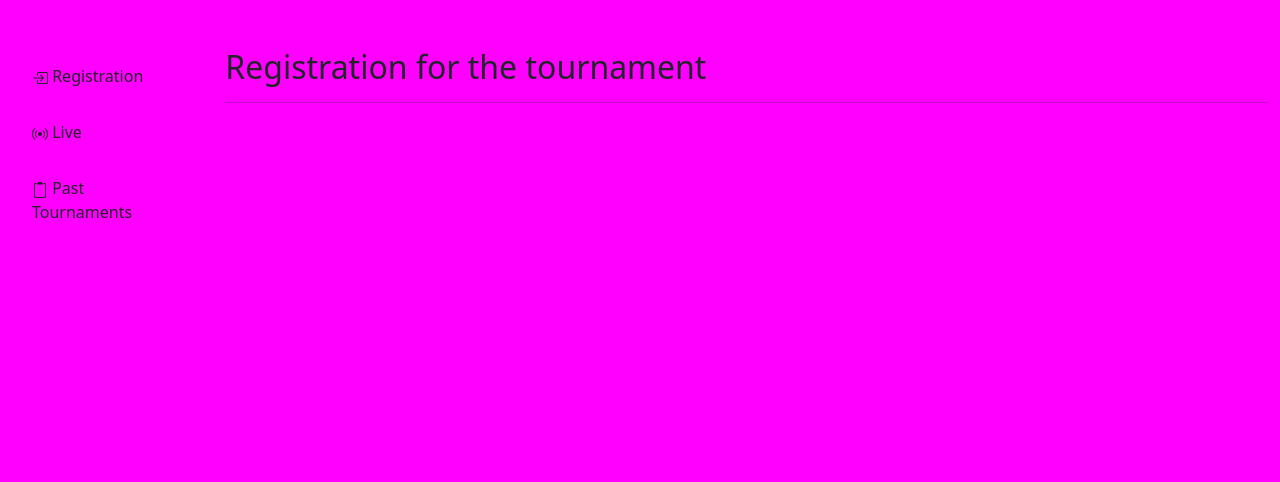
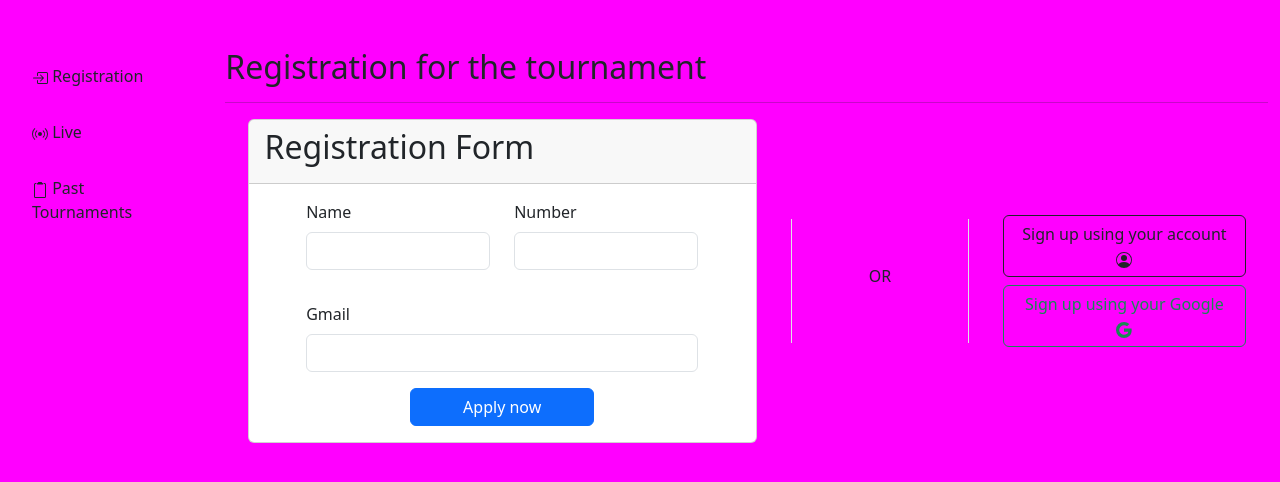
Before and after one commit to danilkberlin/Swift-Game-db, a PHP site: page /tournaments in a window 1280 px wide. Shown: the part 72-554 px from the top of the page. Run offline with PHP 8.4, Linux system fonts and the light colour scheme.

Commit message:
Wrote registration conditions for the tournament.

```diff
--- a/app/Model/Tournaments.php
+++ b/app/Model/Tournaments.php
@@ -0,0 +1,24 @@
+<?php
+
+namespace app\model;
+use app\core\Model;
+use PDO;
+
+class Tournaments extends Model{
+
+    public function addTournamentForUserWithoutAccount($user_name, $user_email, $user_telephone, $register_date){
+        $sql = "INSERT INTO tournaments (user_name, user_email, user_telephone, register_date) VALUES (:user_name, :user_email, :user_telephone, :register_date)";
+        $stmt = $this->db->prepare($sql);
+        $stmt->bindParam(':user_name', $user_name, PDO::PARAM_STR);
+        $stmt->bindParam(':user_email', $user_email, PDO::PARAM_STR);
+        $stmt->bindParam(':user_telephone', $user_telephone, PDO::PARAM_STR);
+        $stmt->bindParam(':register_date', $register_date, PDO::PARAM_STR);
+        return $stmt->execute();
+    }
+
+    public function addTournamentForUserWithAccount($fk_user, $register_date){
+        $result = $this->db->query("INSERT INTO tournaments (fk_user, register_date ) VALUES ('$fk_user', '$register_date')");
+        return $result;
+    }
+
+}
--- a/app/controller/TournamentsController.php
+++ b/app/controller/TournamentsController.php
@@ -2,6 +2,7 @@
 
 namespace app\controller;
 use app\core\Controller;
+use PDO;
 
 class TournamentsController extends Controller {
 
@@ -10,6 +11,28 @@ class TournamentsController extends Controller {
     }
 
     public function listAction(){
+        ob_start();
+        if($_SERVER['REQUEST_METHOD'] == 'POST'){
+            $user_name = htmlspecialchars($_POST['name']);
+            $user_email = htmlspecialchars($_POST['email']);
+            $user_telephone = htmlspecialchars($_POST['telephone']);
+            $register_date = date('Y-m-d H:i:s');
+
+            if($user_name == "" || $user_email == "" || $user_telephone == ""){
+                echo "<script>alert(Please fill in all fields.)</script>";
+                exit;
+            }
+
+            $result = $this->model->addTournamentForUserWithoutAccount($user_name, $user_email, $user_telephone, $register_date);
+            if ($result) {
+                header("Location: /tournaments");
+                exit;
+            }else {
+                echo "<script>alert(Please fill in all fields.)</script>";
+                exit;
+            }
+            ob_end_clean();
+        }
         $this->view->render('Tournaments');
     }
 
--- a/app/lib/Db.php
+++ b/app/lib/Db.php
@@ -40,6 +40,4 @@ class Db {
     public function prepare($sql){
         return $this->db->prepare($sql);
     }
-
-
 }
--- a/app/view/tournaments/list.php
+++ b/app/view/tournaments/list.php
@@ -40,8 +40,63 @@
                         <hr>
                     </div>
                 </div>
-                <div class="row justify-content-center">
-
+                <div class="row justify-content-evenly align-items-center">
+                    <div class="col-6">
+                        <div class="card">
+                            <div class="card-header">
+                                <h2>Registration Form</h2>
+                            </div>
+                            <div class="card-body">
+                                <div class="row justify-content-center">
+                                    <div class="col-10">
+                                        <form action="tournaments" method="POST" enctype="multipart/form-data">
+                                            <div class="row justify-content-center">
+                                                <div class="col mb-3">
+                                                    <label for="name" class="form-label">Name</label>
+                                                    <input type="text" class="form-control" id="name" name="name" required>
+                                                </div>
+                                                <div class="col mb-3">
+                                                    <label for="telephone" class="form-label">Number</label>
+                                                    <input type="tel" class="form-control" id="telephone" name="telephone" required>
+                                                </div>
+                                            </div>
+                                            <div class="my-3">
+                                                <label for="email" class="form-label">Gmail</label>
+                                                <input type="text" class="form-control" id="email" name="email" required>
+                                            </div>
+                                            <div class="row justify-content-center">
+                                                <div class="col-lg-6 col-md-8 col-sm-10">
+                                                    <button type="submit" class="btn btn-primary w-100">Apply now</button>
+                                                </div>
+                                            </div>
+                                        </form>
+                                    </div>
+                                </div>
+                            </div>
+                        </div>
+                    </div>
+                    <div class="col-2 py-5 border-start border-end">
+                        <h6 class='text-center'>OR</h6>
+                    </div>
+                    <div class="col-3">
+                        <div class="my-2">
+                            <button class='btn btn-outline-dark w-100'>
+                                Sign up using your account
+                                    <svg xmlns="http://www.w3.org/2000/svg" width="16" height="16" fill="currentColor" class="bi bi-person-circle" viewBox="0 0 16 16">
+                                        <path d="M11 6a3 3 0 1 1-6 0 3 3 0 0 1 6 0"/>
+                                        <path fill-rule="evenodd" d="M0 8a8 8 0 1 1 16 0A8 8 0 0 1 0 8m8-7a7 7 0 0 0-5.468 11.37C3.242 11.226 4.805 10 8 10s4.757 1.225 5.468 2.37A7 7 0 0 0 8 1"/>
+                                    </svg>
+                            </button>
+                        </div>
+                        <div class="my-2">
+                            <button class='btn btn-outline-success w-100'>
+                                Sign up using your Google
+                                    <svg xmlns="http://www.w3.org/2000/svg" width="16" height="16" fill="currentColor" class="bi bi-google" viewBox="0 0 16 16">
+                                        <path d="M15.545 6.558a9.4 9.4 0 0 1 .139 1.626c0 2.434-.87 4.492-2.384 5.885h.002C11.978 15.292 10.158 16 8 16A8 8 0 1 1 8 0a7.7 7.7 0 0 1 5.352 2.082l-2.284 2.284A4.35 4.35 0 0 0 8 3.166c-2.087 0-3.86 1.408-4.492 3.304a4.8 4.8 0 0 0 0 3.063h.003c.635 1.893 2.405 3.301 4.492 3.301 1.078 0 2.004-.276 2.722-.764h-.003a3.7 3.7 0 0 0 1.599-2.431H8v-3.08z"/>
+                                    </svg>
+                            </button>
+                        </div>
+                    </div>
                 </div>
             </div>
         </div>
```
